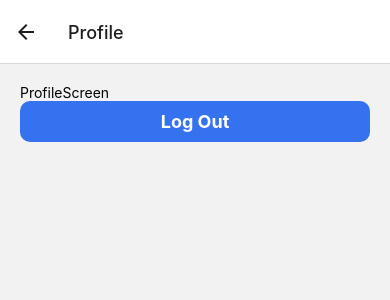
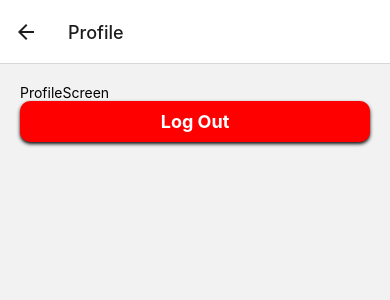
Before and after one commit to erenavar/login-logout-application-with-firebase, a React Native app: screen /Profile in a window 390 px wide. Shown: the top 300 px of the page. Built offline with nearby package versions, Linux system fonts and the light colour scheme; no server answers.

Commit message:
add shadow to buttons,change logout button color

```diff
--- a/src/components/Button.tsx
+++ b/src/components/Button.tsx
@@ -4,12 +4,13 @@ import { colors } from '../utils/colors'
 
 interface Props {
     title: string,
-    onPress: () => void
+    onPress: () => void,
+    backgroundColor?: string
 }
 
-const Button: FC<Props> = ({ title, onPress }) => {
+const Button: FC<Props> = ({ title, onPress, backgroundColor = colors.primaryColor }) => {
     return (
-        <Pressable style={styles.btn} onPress={onPress}>
+        <Pressable style={StyleSheet.flatten([styles.btn, { backgroundColor }])} onPress={onPress}>
             <Text style={styles.btnText}>{title}</Text>
         </Pressable>
     )
@@ -20,9 +21,16 @@ export default Button;
 const styles = StyleSheet.create({
     btn: {
         padding: 10,
-        backgroundColor: colors.primaryColor,
         borderRadius: 10,
-        marginBottom: 20
+        marginBottom: 20,
+        shadowColor: "#000",
+        shadowOffset: {
+            width: 0,
+            height: 2
+        },
+        shadowOpacity: 0.95,
+        shadowRadius: 3.73,
+        elevation: 5
     },
     btnText: {
         textAlign: "center",
--- a/src/screens/LoginScreen.tsx
+++ b/src/screens/LoginScreen.tsx
@@ -11,8 +11,8 @@ import Button from '../components/Button';
 type Props = NativeStackScreenProps<RootStackParamList, 'Login'>;
 
 const LoginScreen: FC<Props> = ({ navigation }) => {
-    const [email, setEmail] = useState("");
-    const [password, setPassword] = useState("")
+    const [email, setEmail] = useState("eren@eren.com");
+    const [password, setPassword] = useState("123456")
     const [loading, setLoading] = useState(false)
     const register = async () => {
         setLoading(true)
--- a/src/screens/ProfileScreen.tsx
+++ b/src/screens/ProfileScreen.tsx
@@ -15,7 +15,7 @@ const ProfileScreen: FC<Props> = () => {
   return (
     <View style={styles.container}>
       <Text>ProfileScreen</Text>
-      <Button title='Log Out' onPress={logOut} />
+      <Button title='Log Out' onPress={logOut} backgroundColor="red" />
     </View>
   )
 }
```
